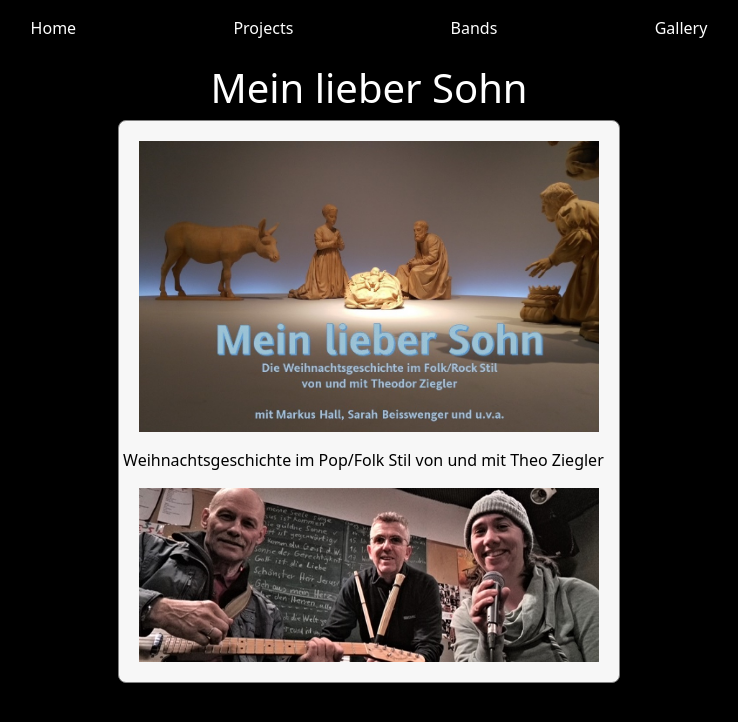
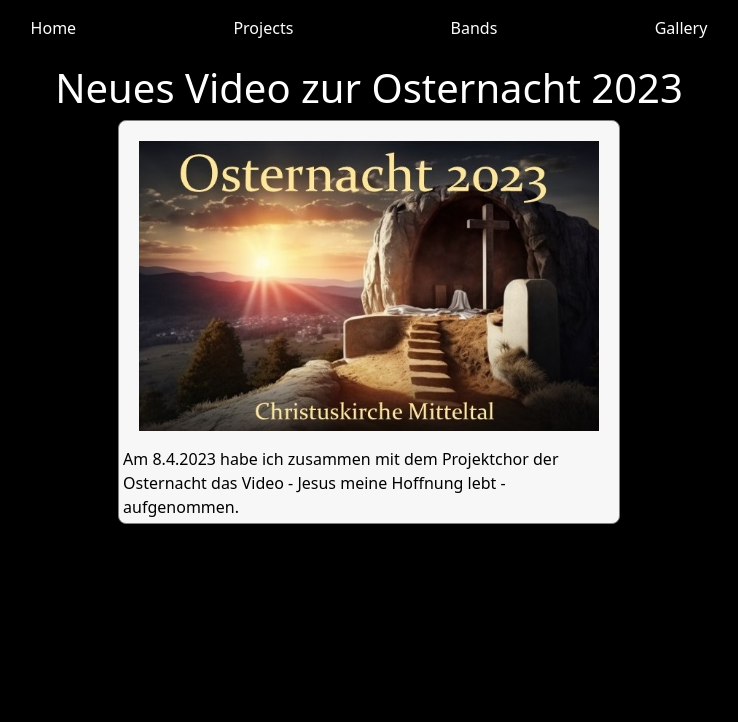
Before and after one commit to JosuaHall/markushall, a React (Create React App) app: page /project/detail in a window 1280 px wide. Shown: the top 722 px of the page, without its empty margins (271-1009 px from the left). Built offline with nearby package versions, Linux system fonts and the light colour scheme.

Commit message:
Video Osternacht

```diff
--- a/src/components/LatestVideo.jsx
+++ b/src/components/LatestVideo.jsx
@@ -8,7 +8,7 @@ function LatestVideo() {
         <div className="latest-video-area">
           <h2>Latest Video</h2>
           {/* Youtube video embedded */}
-          <YoutubeEmbed embedId="VVH1grtTq-E" />
+          <YoutubeEmbed embedId="51EZYmdhwUE" />
         </div>
       </div>
     </div>
--- a/src/components/News.jsx
+++ b/src/components/News.jsx
@@ -21,12 +21,12 @@ function News() {
             <div className="card-area">
               <div className="projects-card">
                 <div>
-                  <strong>8.März, 19.00Uhr Gemeindehaus Mitteltal</strong>
+                  <strong>Neues Video - Jesus meine Hoffnung lebt</strong>
                   <br />-<br />
-                  Probe Projektchors für die Osternacht.
+                  Osternacht 2023
                 </div>
 
-                <Link to="/project/detail3">Read more</Link>
+                <Link to="/project/detail">Read more</Link>
               </div>
               <div className="projects-card">
                 <div>
--- a/src/components/ProjectDetail.jsx
+++ b/src/components/ProjectDetail.jsx
@@ -1,23 +1,24 @@
 import React from "react";
-import mlsBild1 from "../pictures/home/mls_plakat.jpg";
-import mlsBild2 from "../pictures/home/mls_band.JPG";
+import pic_osternacht23 from "../pictures/home/on23.jpg";
 
 function ProjectDetail() {
   return (
     <div className="outer-wrapper">
       <div className="inner-wrapper">
         <div className="content py-2">
-          <h1 className="mb-2 text-center">Mein lieber Sohn</h1>
+          <h1 className="mb-2 text-center">Neues Video zur Osternacht 2023</h1>
 
           <div className="bands-card-layout mt-2 p-1">
             <div className="">
-              <img src={mlsBild1} className="project-card-image" alt="" />
+              <img
+                src={pic_osternacht23}
+                className="project-card-image"
+                alt=""
+              />
             </div>
             <div className="text-left">
-              Weihnachtsgeschichte im Pop/Folk Stil von und mit Theo Ziegler
-            </div>
-            <div className="">
-              <img src={mlsBild2} className="project-card-image" alt="" />
+              Am 8.4.2023 habe ich zusammen mit dem Projektchor der Osternacht
+              das Video - Jesus meine Hoffnung lebt - aufgenommen.
             </div>
           </div>
         </div>
--- a/src/components/ProjectDetail3.jsx
+++ b/src/components/ProjectDetail3.jsx
@@ -22,15 +22,14 @@ function ProjectDetail3() {
               Im Dunkel unsrer Nacht entzünde das Feuer, das nie mehr erlischt
             </p>
             <p>
-              Mit einigen Instrumentalisten und einem Projektchor wollen wir die
-              Osternacht wieder in der Christuskirche in Mitteltal feiern.
+              Mit einigen Instrumentalisten und einem Projektchor feierten wir
+              zusammen mit Pfarrer Fellmeth die Osternacht in der Christuskirche
+              in Mitteltal.
             </p>
             <p>
-              Am Mittwoch, den 8.03. um 19.00Uhr trifft sich der Projektchor im
-              Gemeindehaus in Mitteltal, jeder der mitsingen möchte ist herzlich
-              eingeladen. 7 Chorlieder werden wir in 4 Proben am 8./15./22.
-              u.29.3 einstudieren und in der Osternacht am 9.April um 6.00Uhr
-              früh aufführen.
+              Mit Liedern, Lesungen und Gebeten, sowie den Bildern zur Passion
+              von Bärbel Schairer haben wir die Auferstehungsfeier Jesu Christi
+              am Ostermorgen gefeiert.
             </p>
           </div>
         </div>
```
